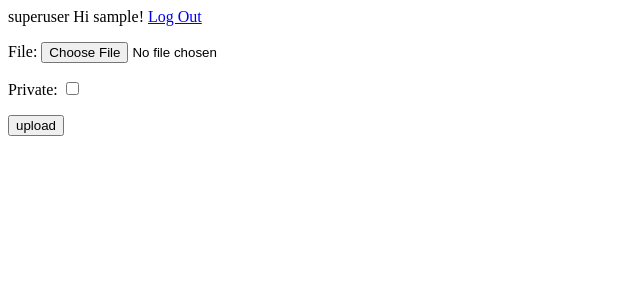
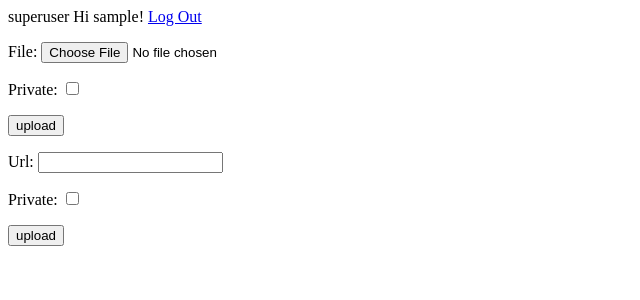
Before and after one commit to MBronko/Broncloud, a Django app: page / in a window 1280 px wide. Shown: the top 300 px of the page, without its empty margins (0-640 px from the left). Run offline with Django 4.2, Linux system fonts and the light colour scheme; the visitor is signed in with stand-in values (Sample User, id 1).

Commit message:
Add url shortener

```diff
--- a/fileserver/admin.py
+++ b/fileserver/admin.py
@@ -10,7 +10,7 @@ class RequestDemoAdmin(admin.ModelAdmin):
 
 @admin.register(Url)
 class RequestDemoAdmin(admin.ModelAdmin):
-    list_display = ['id', 'url']
+    list_display = ['id', 'redirect_url']
 
 
 @admin.register(IdBinding)
--- a/fileserver/forms.py
+++ b/fileserver/forms.py
@@ -8,3 +8,12 @@ class GuestUploadFileForm(forms.Form):
 class UserUploadFileForm(forms.Form):
     file = forms.FileField()
     private = forms.BooleanField(required=False)
+
+
+class GuestShortenUrlForm(forms.Form):
+    url = forms.URLField()
+
+
+class UserShortenUrlForm(forms.Form):
+    url = forms.URLField()
+    private = forms.BooleanField(required=False)
--- a/fileserver/urls.py
+++ b/fileserver/urls.py
@@ -3,5 +3,6 @@ from . import views
 
 urlpatterns = [
     path('', views.HomeView.as_view(), name='home'),
+    path('url', views.shorten_url, name='url'),
     path('<str:resource_id>', views.get_resource, name='resource'),
 ]
--- a/fileserver/views.py
+++ b/fileserver/views.py
@@ -1,5 +1,5 @@
-from django.shortcuts import render
-from .forms import GuestUploadFileForm, UserUploadFileForm
+from django.shortcuts import render, redirect
+from .forms import *
 from django.http import HttpResponse, FileResponse
 from django.views.generic import View
 
@@ -7,19 +7,22 @@ from django.utils.decorators import method_decorator
 from django.views.decorators.csrf import csrf_exempt
 
 from .tools import *
-from .models import File, IdBinding
+from .models import File, IdBinding, Url
 
 
 @method_decorator(csrf_exempt, name='dispatch')
 class HomeView(View):
     def get(self, request, *args, **kwargs):
         if request.user.is_authenticated:
-            form = UserUploadFileForm()
+            file_form = UserUploadFileForm()
+            url_form = UserShortenUrlForm
         else:
-            form = GuestUploadFileForm()
+            file_form = GuestUploadFileForm()
+            url_form = GuestShortenUrlForm
 
         context = {
-            'form': form
+            'file_form': file_form,
+            'url_form': url_form,
         }
 
         return render(request, 'home.html', context)
@@ -32,30 +35,65 @@ class HomeView(View):
 
         print(request.POST, request.FILES, form.is_valid())
 
-        if form.is_valid():
-            # file = handle_file(request.FILES['file'])
-            uploaded_file = request.FILES['file']
+        if not form.is_valid():
+            return HttpResponse('Invalid form data')
 
-            file = File(file=uploaded_file, filename=uploaded_file.name)
-            file.save()
+        binding_id = random_binding_id()
+        uploaded_file = request.FILES['file']
 
-            binding_id = random_binding_id()
+        old_filename = uploaded_file.name
+        ext = old_filename.split('.')[-1]
+        uploaded_file.name = f'{binding_id}.{ext}'
 
+        file = File(file=uploaded_file, filename=old_filename)
+        file.save()
+
+        if request.user.is_authenticated:
+            IdBinding(file=file, binding_id=binding_id, owner=request.user).save()
+        else:
             IdBinding(file=file, binding_id=binding_id).save()
 
-            return HttpResponse(f'{request.get_host()}/{binding_id}')
-
-        return HttpResponse('Invalid form data')
+        return HttpResponse(f'{request.get_host()}/{binding_id}')
 
 
 def get_resource(request, resource_id):
     resource_id = resource_id.split('.')[0]
     try:
         binding = IdBinding.objects.get(binding_id=resource_id)
-        file = binding.file
-        filename = file.filename
 
-        return FileResponse(file.file, filename=filename)
+        if binding.file:
+            file = binding.file
+            filename = file.filename
+
+            return FileResponse(file.file, filename=filename)
+        elif binding.url:
+            url = binding.url.redirect_url
+
+            return redirect(url)
+
+        return HttpResponse('Id doesnt bind anything. This should not happen')
 
     except IdBinding.DoesNotExist as e:
         return HttpResponse('Invalid resource id')
+
+
+@csrf_exempt
+def shorten_url(request):
+    if request.method != "POST":
+        return HttpResponse('Invalid request method')
+
+    if request.user.is_authenticated:
+        form = UserShortenUrlForm(request.POST)
+    else:
+        form = GuestShortenUrlForm(request.POST)
+
+    if not form.is_valid():
+        return HttpResponse('Invalid form data')
+
+    url = Url(url=request.POST['url'])
+    url.save()
+
+    binding_id = random_binding_id()
+    IdBinding(url=url, binding_id=binding_id).save()
+
+    return HttpResponse(f'{request.get_host()}/{binding_id}')
--- a/templates/home.html
+++ b/templates/home.html
@@ -14,7 +14,11 @@
   <a href="{% url 'login' %}">Log In</a>
 {% endif %}
 <form method="post" action="/" enctype="multipart/form-data">
-    {{ form.as_p }}
+    {{ file_form.as_p }}
+    <button type="submit">upload</button>
+</form>
+<form method="post" action="/url" enctype="multipart/form-data">
+    {{ url_form.as_p }}
     <button type="submit">upload</button>
 </form>
 {% endblock %}
```
Also changed, not shown: fileserver/models.py (+15 -6 lines), fileserver/migrations/0001_squashed_0009_alter_file_file.py (added), fileserver/migrations/0007_rename_url_url_redirect_url_idbinding_owner_and_more.py (added), fileserver/migrations/0008_alter_file_file.py (added), fileserver/migrations/0009_alter_file_file.py (added).
